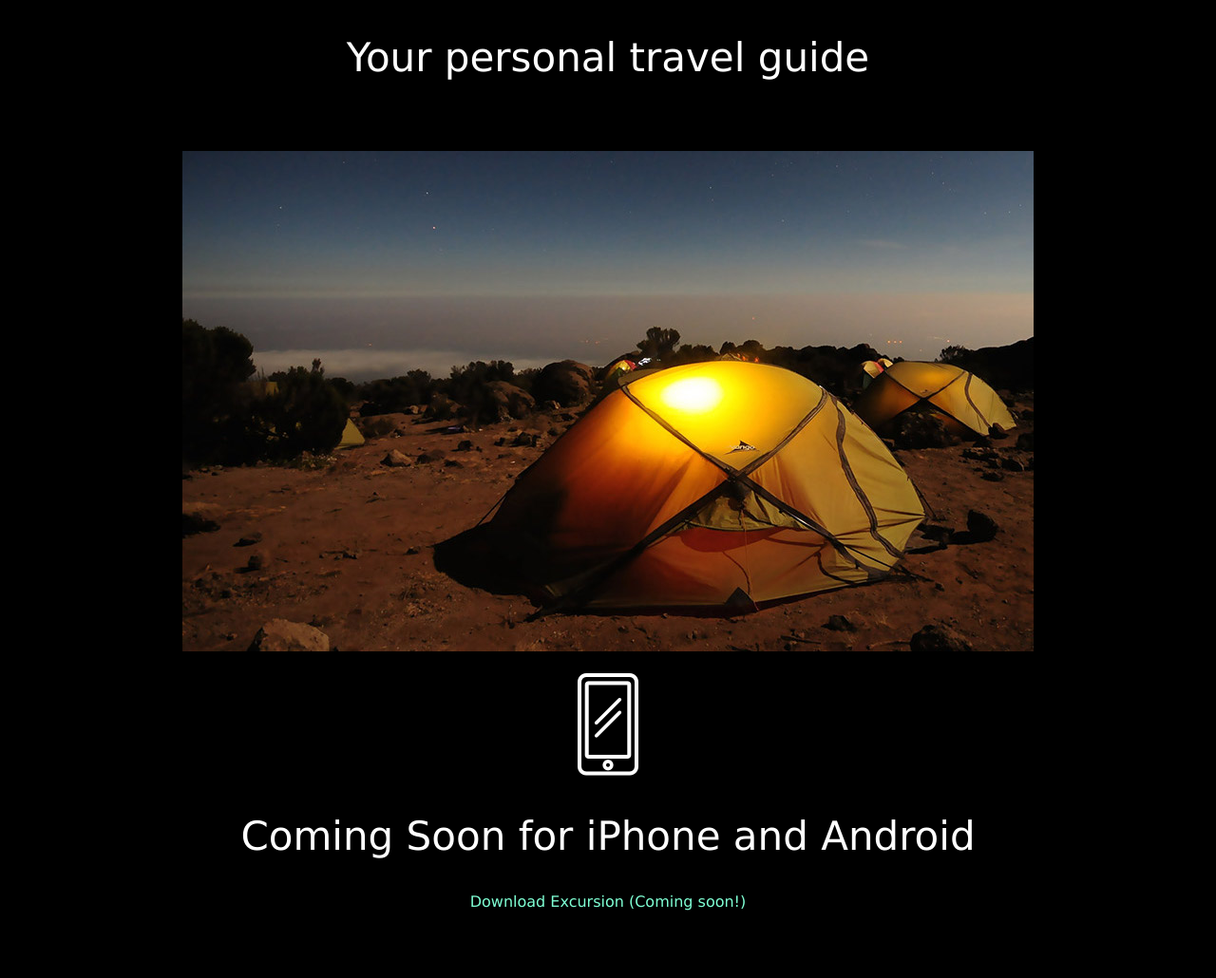
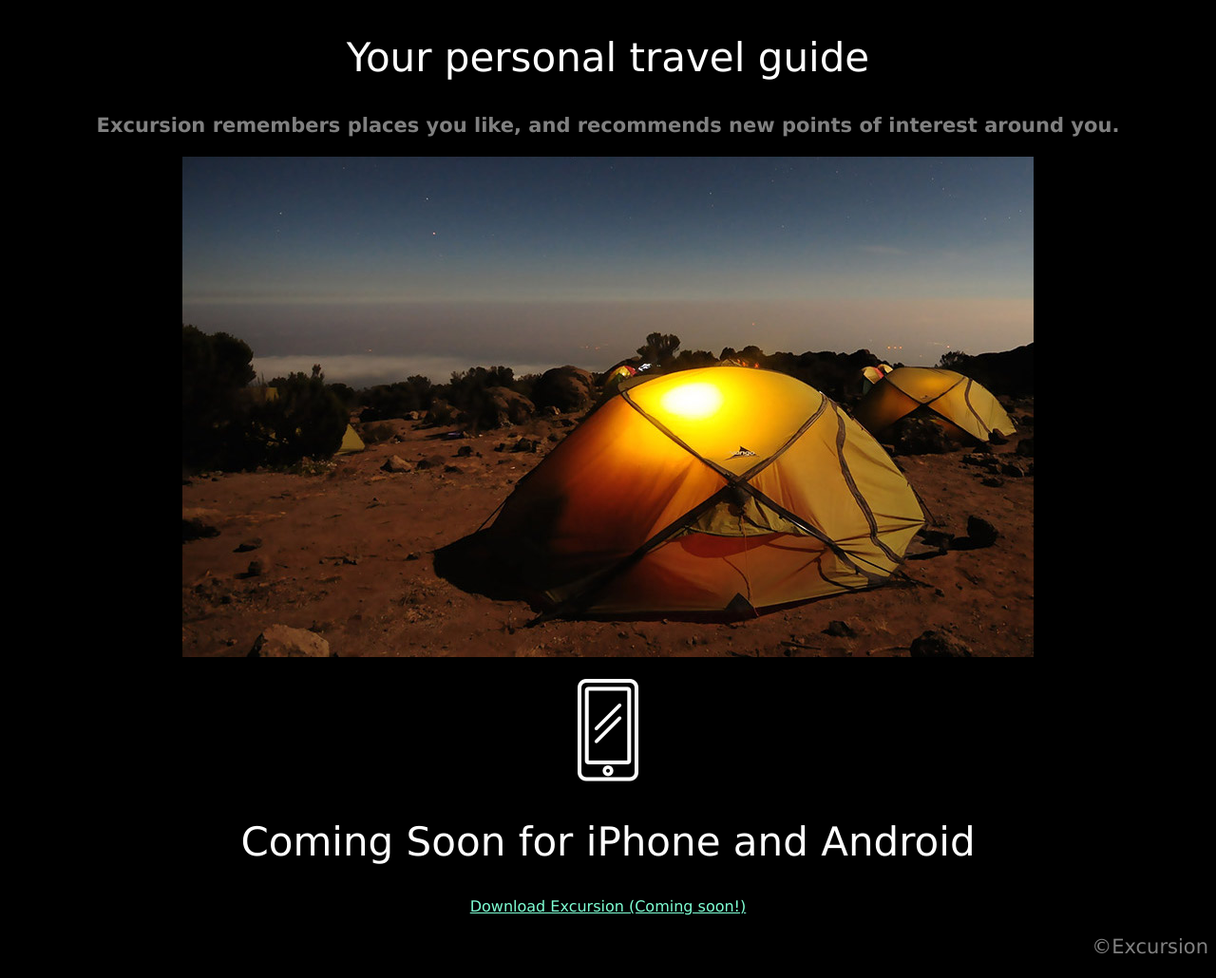
Before and after one commit to rsteinbach61/excursion, a plain HTML site: page index.html in a window 1280 px wide. Shown: the part 371-1401 px from the top of the page at 95% size. Before the commit the page ends 1346 px from the top, so only its background shows below. Drawn offline with Linux system fonts and the light colour scheme.

Commit message:
add footer and underline links

```diff
--- a/index.html
+++ b/index.html
@@ -26,6 +26,8 @@
     <div class="coming_soon">
       <p>Download Excursion (Coming soon!)</p>
     </div>
+    <footer>
+      <p>©Excursion</p>
 
   </body>
 </html>
--- a/resources/css/style.css
+++ b/resources/css/style.css
@@ -15,13 +15,18 @@
     font-weight: 300;
     font-size: 42px;
   }
-}
+
 h3{
-  font-size; 21px;
+  font-size: 21px;
   color: gray;
 }
 .coming_soon{
   font-size: 16px;
   color: Aquamarine;
-
+  text-decoration: underline;
 }
+footer{
+  color: gray;
+  text-align: right;
+  font-size: 21px;
+}
```
